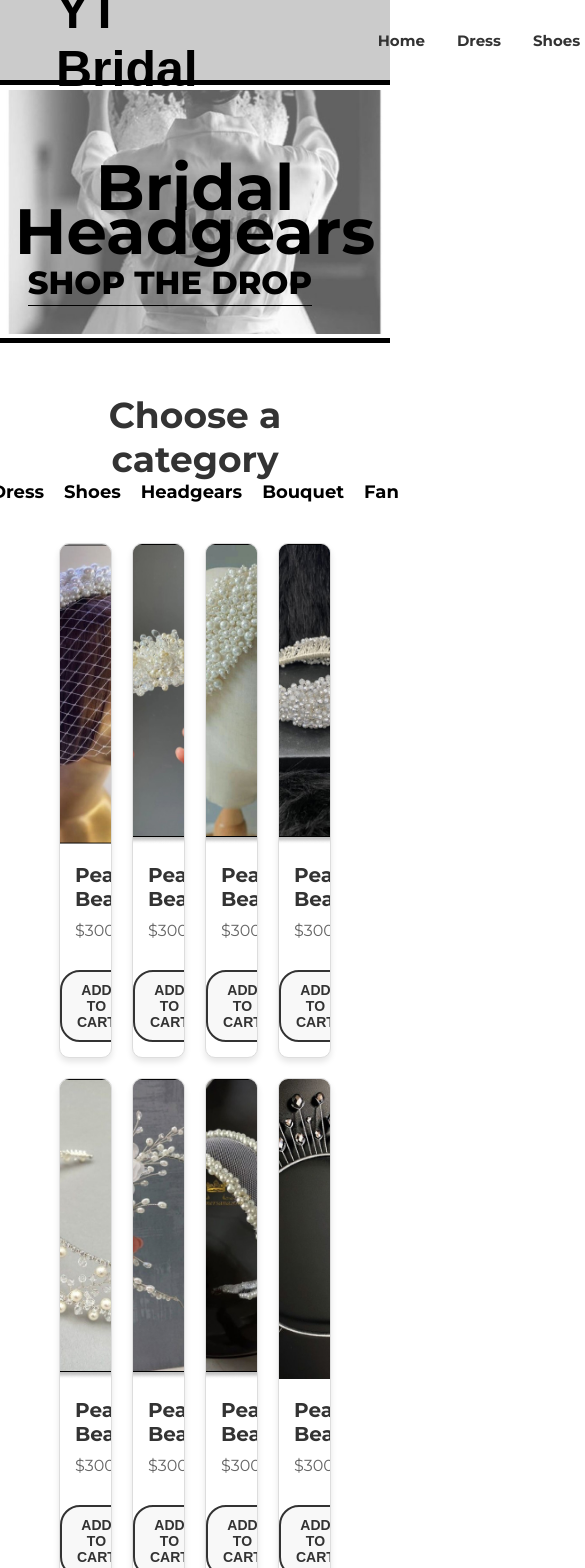
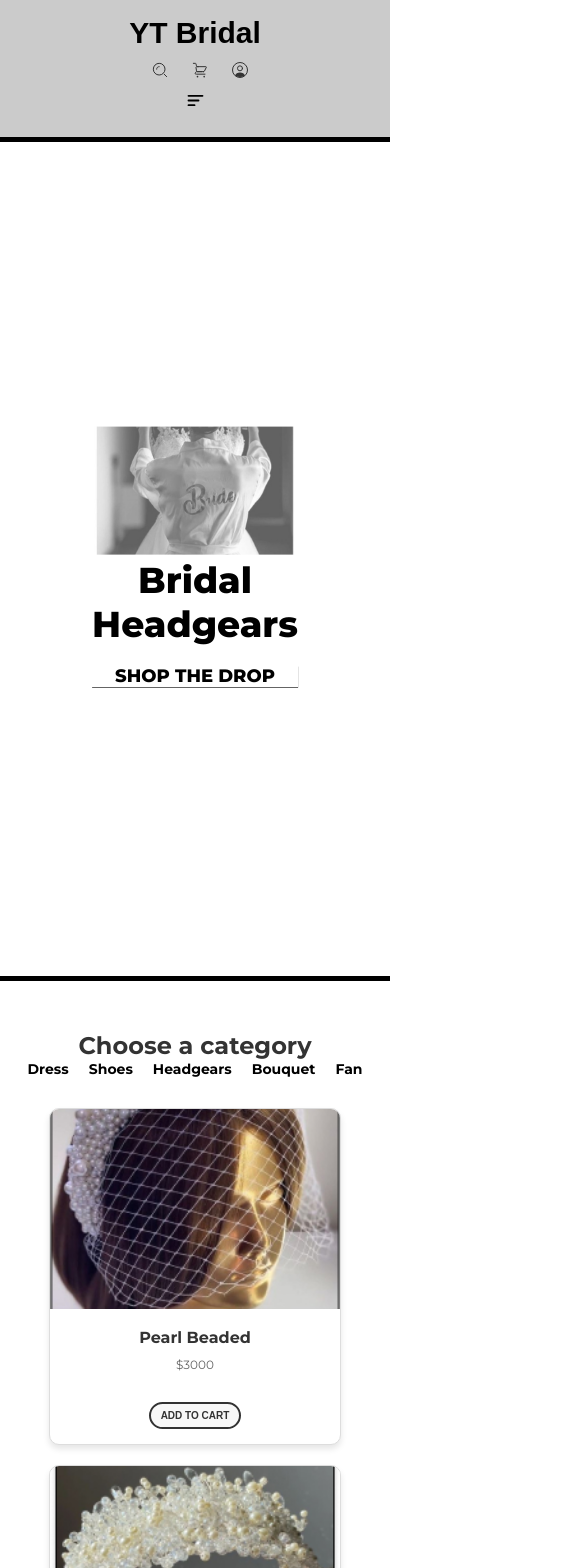
Before and after one commit to EbenezerAmusan/HNG-stage-two-mini-store-website, a React (Create React App) app: page / in a window 390 px wide. Shown: the top 1568 px of the page, 585 px wide, since content can reach past the window. Built offline with nearby package versions, Linux system fonts and the light colour scheme; a web font is replaced by a local one.

Commit message:
updated responsiveness

```diff
--- a/src/components/checkoutSummary/checkoutSummary.jsx
+++ b/src/components/checkoutSummary/checkoutSummary.jsx
@@ -8,7 +8,9 @@ const CheckoutSummary = ({ totalAmount }) => {
         <p>Total</p>
         <p>N{totalAmount}</p>
       </div>
+
       <button className="checkout-button">Proceed to Checkout</button>
+
     </div>
   );
 }
--- a/src/components/footer/footer.css
+++ b/src/components/footer/footer.css
@@ -1,4 +1,4 @@
-.footer-el{
+.footer-el {
    width: 100%;
    height: 307px;
    background-color: #4E4E4E;
@@ -7,17 +7,54 @@
    margin: 0 auto;
  }
 
- .footer-logo{
-    font-family: "Puppies Play" ,Arial, Helvetica, sans-serif;
+ .footer-logo {
+   font-family: "Puppies Play", Arial, Helvetica, sans-serif;
    border-bottom: 1px solid #fff;
    padding-bottom: 50px;
    font-size: 64px;
    padding-top: 100px;
-    font-weight: 400px;
+   font-weight: 400;
  }
 
-
- .footer-text{
+ .footer-text {
    font-size: 12px;
    padding-top: 50px;
  }
+
+ /* Tablet view */
+ @media (max-width: 768px) {
+   .footer-el {
+     height: auto;
+     padding: 20px 0;
+   }
+
+   .footer-logo {
+     font-size: 48px;
+     padding-top: 50px;
+     padding-bottom: 30px;
+   }
+
+   .footer-text {
+     font-size: 10px;
+     padding-top: 30px;
+   }
+ }
+
+ /* Mobile view */
+ @media (max-width: 480px) {
+   .footer-el {
+     height: auto;
+     padding: 20px 0;
+   }
+
+   .footer-logo {
+     font-size: 36px;
+     padding-top: 30px;
+     padding-bottom: 20px;
+   }
+
+   .footer-text {
+     font-size: 8px;
+     padding-top: 20px;
+   }
+ }
--- a/src/components/hero/hero.css
+++ b/src/components/hero/hero.css
@@ -1,41 +1,66 @@
-.hero-container{
+.hero-container {
     width: 100%;
     height: auto;
     display: flex;
     justify-content: center;
     align-items: center;
     border-bottom: 5px solid #000;
-}
+    position: relative;
+    overflow: hidden;
+  }
 
-.hero-image{
+  .hero-image {
     object-fit: cover;
     object-position: center;
-    max-width: 100%;
-    padding-top: 10px;
-}
+    width: 100%;
+    height: auto;
+  }
 
-.hero-el{
-    position: relative;
-}
-
-.hero-el h1{
+  .hero-el {
     position: absolute;
     top: 50%;
     left: 50%;
     transform: translate(-50%, -50%);
     text-align: center;
-    font-weight: 800px;
+    color: #000;
+  }
+
+  .hero-el h1 {
+    font-weight: 800;
     font-size: 64px;
-    line-height: 44px;
-    color: #000;
-}
+    line-height: 1.2;
+  }
 
-.hero-el h2{
-    position: absolute;
-    top: 70%;
-    right: 20%;
+  .hero-el h2 {
     font-weight: 800;
     font-size: 32px;
-    line-height: 44px;
+    line-height: 1.2;
+    margin-top: 20px;
     box-shadow: 0 1px 0 #000;
-}
+  }
+
+  /* Tablet view */
+  @media (max-width: 768px) {
+    .hero-el h1 {
+      font-size: 48px;
+    }
+
+    .hero-el h2 {
+      font-size: 24px;
+    }
+  }
+
+  /* Mobile view */
+  @media (max-width: 480px) {
+    .hero-container {
+      height: 100vh;
+    }
+
+    .hero-el h1 {
+      font-size: 36px;
+    }
+
+    .hero-el h2 {
+      font-size: 18px;
+    }
+  }
--- a/src/components/navbar/navbar.css
+++ b/src/components/navbar/navbar.css
@@ -1,4 +1,4 @@
-.navbar{
+.navbar {
     width: 100%;
     height: 80px;
     background-color: #CBCBCB;
@@ -10,54 +10,185 @@
     margin: 0 auto;
   }
 
-.logo{
+  .logo {
     flex-basis: 20%;
   }
 
-.logo-el{
-    font-family: "Puppies Play" ,Arial, Helvetica, sans-serif;
+  .logo-el {
+    font-family: "Puppies Play", Arial, Helvetica, sans-serif;
     font-weight: bold;
     font-size: 50px;
   }
 
-.nav-menu{
+  .nav-menu {
     margin-left: 180px;
     padding: 0;
   }
 
-
-.nav-menu ul{
+  .nav-menu ul {
     list-style: none;
     display: flex;
     margin: 0;
     padding: 0;
   }
 
-.nav-menu li{
+  .nav-menu li {
     margin-right: 2rem;
     font-weight: bold;
     font-size: 15px;
-
   }
 
-.nav-menu ul li a{
+  .nav-menu ul li a {
     text-decoration: none;
     color: #333333;
   }
 
-.nav-menu ul li a:hover{
+  .nav-menu ul li a:hover {
     color: #007bff;
   }
 
-.nav-icons{
+  .nav-icons {
     flex-basis: 40%;
     text-align: right;
     padding-right: 38px;
   }
 
-.nav-icons img{
-    margin-left: 40px;
+  .nav-icons img {
+    margin-left: 30px;
+    width: 50px;
+    height: 30px;
+    transition: filter 0.2s ease;
+    flex-wrap: nowrap;
+  }
+
+  .hamburger {
+    display: none;
+    font-size: 30px;
+    cursor: pointer;
+  }
+
+  .hamburger img {
     width: 30px;
     height: 30px;
-    transition: filter 0.2s ease;
   }
+
+  /* Tablet view */
+  @media (max-width: 768px) {
+    .navbar {
+      flex-direction: column;
+      height: auto;
+      padding: 1rem;
+    }
+
+    .logo {
+      margin-bottom: 10px;
+    }
+
+    .logo-el {
+      font-size: 40px;
+    }
+
+    .nav-menu {
+      margin-left: 0;
+      margin-bottom: 10px;
+    }
+
+    .nav-menu ul {
+      flex-direction: column;
+      align-items: center;
+    }
+
+    .nav-menu li {
+      margin-right: 0;
+      margin-bottom: 10px;
+      font-size: 14px;
+    }
+
+    .nav-icons {
+      flex-basis: 100%;
+      padding-right: 0;
+      text-align: center;
+    }
+
+    .nav-icons img {
+      margin-left: 15px;
+      width: 40px;
+      height: 25px;
+    }
+
+    .hamburger {
+      display: block;
+    }
+
+    .nav-menu {
+      display: none;
+      width: 100%;
+    }
+
+    .nav-menu.open {
+      display: flex;
+    }
+  }
+
+  /* Mobile view */
+  @media (max-width: 480px) {
+    .navbar {
+      flex-direction: column;
+      height: auto;
+      padding: 1rem;
+    }
+
+    .logo {
+      margin-bottom: 10px;
+    }
+
+    .logo-el {
+      font-size: 30px;
+    }
+
+    .nav-menu {
+      margin-left: 0;
+      margin-bottom: 10px;
+    }
+
+    .nav-menu ul {
+      flex-direction: column;
+      align-items: center;
+    }
+
+    .nav-menu li {
+      margin-right: 0;
+      margin-bottom: 10px;
+      font-size: 12px;
+    }
+
+    .nav-icons {
+      flex-basis: 100%;
+      padding-right: 0;
+      text-align: center;
+    }
+
+    .nav-icons img {
+      margin-left: 10px;
+      width: 30px;
+      height: 20px;
+    }
+
+    .hamburger {
+      display: block;
+    }
+
+    .hamburger img {
+      width: 25px;
+      height: 25px;
+    }
+
+    .nav-menu {
+      display: none;
+      width: 100%;
+    }
+
+    .nav-menu.open {
+      display: flex;
+    }
+  }
--- a/src/components/navbar/navbar.jsx
+++ b/src/components/navbar/navbar.jsx
@@ -1,46 +1,58 @@
-import React, { Profiler } from "react";
+import React, { useState } from "react";
 import { Link } from "react-router-dom";
-import { FileSearch, ShoppingCart } from "phosphor-react";
 import "./navbar.css";
 import searchIcon from "../../assets/Search_alt.svg";
 import cartIcon from "../../assets/Basket_alt_3.svg";
 import profileIcon from "../../assets/User_cicrle.svg";
+import hamburgerIcon from "../../assets/Sort.svg";
+import closeIcon from "../../assets/Close_square.svg";
 
 const Navbar = () => {
+  const [isOpen, setIsOpen] = useState(false);
+
+  const toggleMenu = () => {
+    setIsOpen(!isOpen);
+  };
+
   return (
     <div className="navbar">
       <div className="logo">
         <p className="logo-el">YT Bridal</p>
       </div>
 
-      <div className="nav-menu">
+      <div className={`nav-menu ${isOpen ? "open" : ""}`}>
         <ul>
           <li>
-            <Link to="/">Home</Link>
+            <Link to="/" onClick={toggleMenu}>Home</Link>
           </li>
           <li>
-            <Link to="/dress">Dress</Link>
+            <Link to="/dress" onClick={toggleMenu}>Dress</Link>
           </li>
           <li>
-            <Link to="/shoes">Shoes</Link>
+            <Link to="/shoes" onClick={toggleMenu}>Shoes</Link>
           </li>
           <li>
-            <Link to="/headgears">Headgears</Link>
+            <Link to="/headgears" onClick={toggleMenu}>Headgears</Link>
           </li>
           <li>
-            <Link to="/bouquet">Bouquet</Link>
+            <Link to="/bouquet" onClick={toggleMenu}>Bouquet</Link>
           </li>
           <li>
-            <Link to="/fan">Fan</Link>
+            <Link to="/fan" onClick={toggleMenu}>Fan</Link>
           </li>
         </ul>
       </div>
+
       <div className="nav-icons">
-        <img src={searchIcon}></img>
+        <img src={searchIcon} alt="search" />
         <Link to="/cart">
-          <img src={cartIcon}></img>
+          <img src={cartIcon} alt="cart" />
         </Link>
-        <img src={profileIcon}></img>
+        <img src={profileIcon} alt="profile" />
+      </div>
+
+      <div className="hamburger" onClick={toggleMenu}>
+        <img src={isOpen ? closeIcon : hamburgerIcon} alt="menu icon" />
       </div>
     </div>
   );
--- a/src/pages/cart/cart.css
+++ b/src/pages/cart/cart.css
@@ -1,15 +1,14 @@
 .cart-wrapper {
-  padding: 40px;
-  background-color: #e5e5e5;
+  padding: 20px;
+  background-color: #e7e7e7;
   font-family: 'Arial', sans-serif;
 }
 
 .cart {
-  width: 100%;
-  max-width: 1000px;
+  width: 80%;
   margin: 0 auto;
   background-color: #fff;
-  padding: 20px 40px;
+  padding: 50px;
   border-radius: 10px;
   box-shadow: 0 4px 8px rgba(0, 0, 0, 0.1);
 }
@@ -17,11 +16,7 @@
 .cart h1 {
   text-align: center;
   font-size: 24px;
-  margin-bottom: 30px;
-  color: #fff;
-  background-color: #444;
-  padding: 15px;
-  border-radius: 5px;
+  margin-bottom: 20px;
 }
 
 .discount-section,
--- a/src/pages/shop/shop.css
+++ b/src/pages/shop/shop.css
@@ -2,7 +2,6 @@
   width: 80%;
   margin: 0 auto;
 }
-
 
 .shopTitle {
   margin-top: 50px;
@@ -94,3 +93,79 @@
   background-color: #333;
   color: #fff;
 }
+
+/* Tablet view */
+@media (max-width: 768px) {
+  .shopTitle {
+    font-size: 30px;
+  }
+
+  .categories {
+    font-size: 16px;
+  }
+
+  .products {
+    grid-template-columns: repeat(2, 1fr);
+    gap: 15px;
+    padding: 15px;
+  }
+
+  .product {
+    margin-bottom: 15px;
+  }
+
+  .product img {
+    height: 250px;
+  }
+
+  .product .description p {
+    font-size: 14px;
+  }
+
+  .product .description b p {
+    font-size: 18px;
+  }
+
+  .addToCartBttn {
+    padding: 8px 12px;
+    font-size: 12px;
+  }
+}
+
+/* Mobile view */
+@media (max-width: 480px) {
+  .shopTitle {
+    font-size: 24px;
+  }
+
+  .categories {
+    font-size: 14px;
+  }
+
+  .products {
+    grid-template-columns: 1fr;
+    gap: 10px;
+    padding: 10px;
+  }
+
+  .product {
+    margin-bottom: 10px;
+  }
+
+  .product img {
+    height: 200px;
+  }
+
+  .product .description p {
+    font-size: 12px;
+  }
+
+  .product .description b p {
+    font-size: 16px;
+  }
+
+  .addToCartBttn {
+    padding: 6px 10px;
+    font-size: 10px;
+  }
+}
```
Also changed, not shown: src/components/checkout/checkout.css (added, +121 -0 lines), src/components/checkout/checkout.jsx (added, +106 -0 lines), src/assets/Close_square.svg (added), src/assets/Sort.svg (added). Lines whose indentation alone changed are shown as unchanged.
